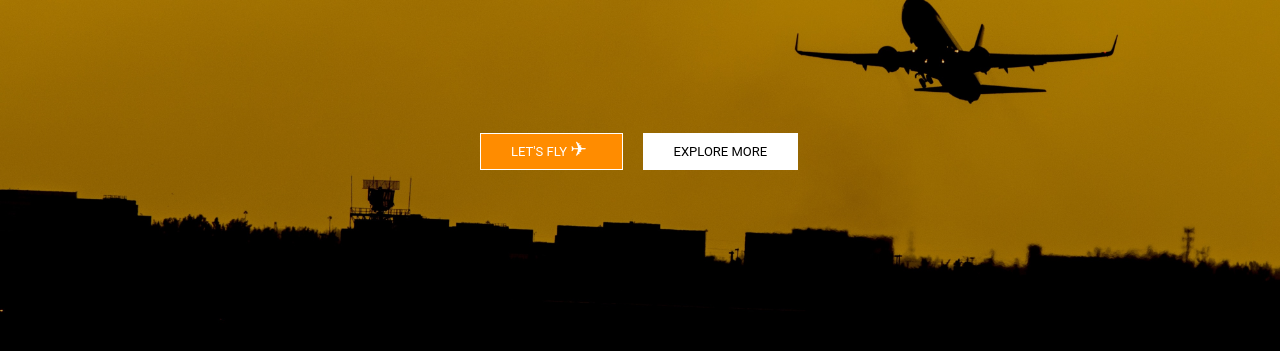
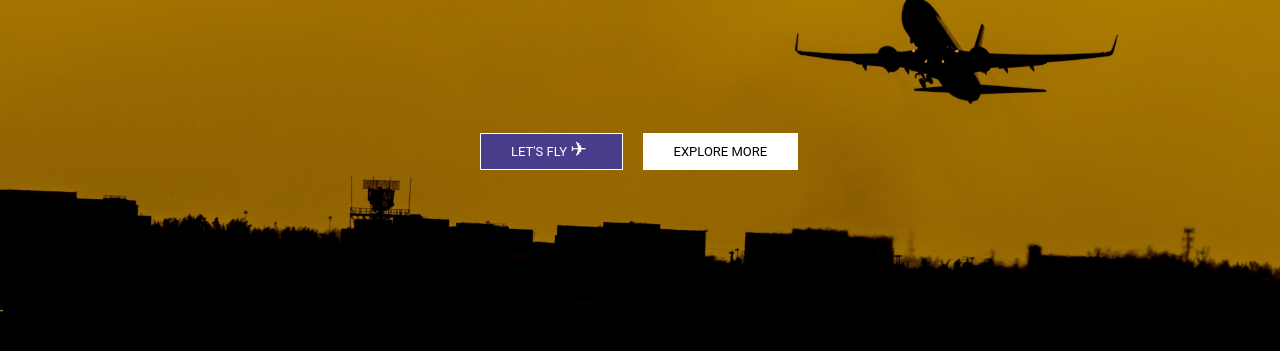
Before and after one commit to rakibpaucse/webTech-cse-485, a plain HTML site: page background/index.html in a window 1280 px wide. In both pictures the pointer is over the link 551 px from the left and 538 px from the top of the page. Shown: the part 387-738 px from the top of the page. Drawn offline with nearby package versions, Linux system fonts and the light colour scheme.

Commit message:
Update style.css

```diff
--- a/background/style.css
+++ b/background/style.css
@@ -104,7 +104,7 @@ header
 
 .btn-two:hover
 {
-    background-color: darkorange;
+    background-color: #483d8b;
     transition: all 0.5s ease-in;
 
 
```
